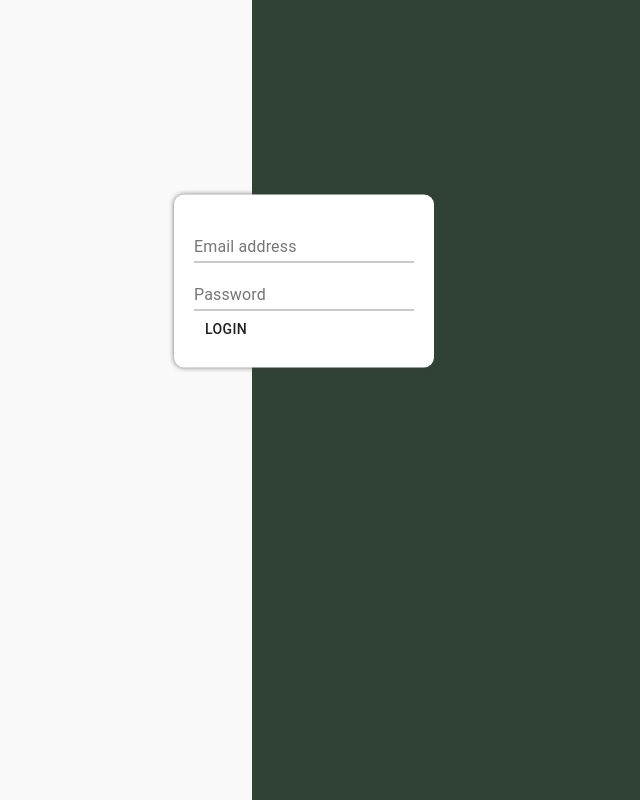
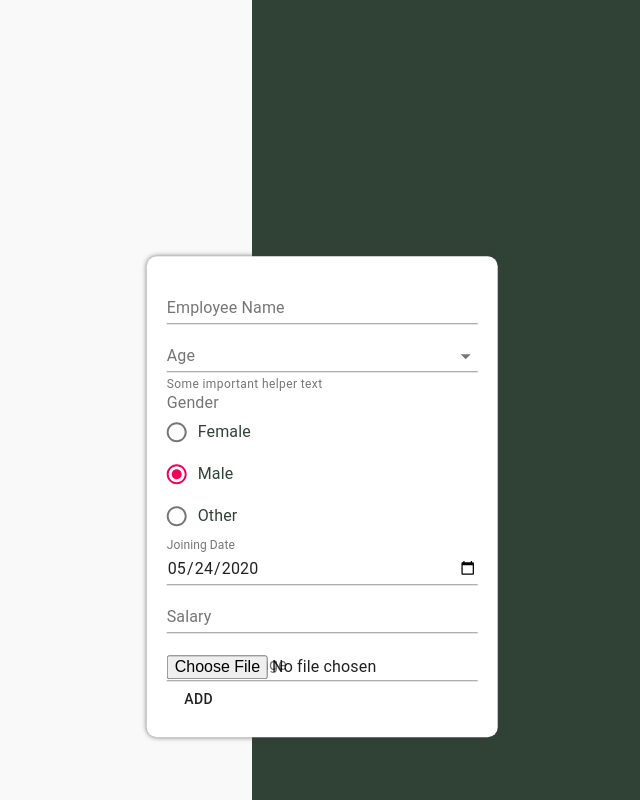
Before and after one commit to 0prodigy/masai-evaluation, a React (Create React App) app in the folder client/: page /dashboard in a window 1280 px wide. Before the commit this address led to /. Shown: the whole page, without its empty margins (132-772 px from the left). Built offline with nearby package versions, Linux system fonts and the light colour scheme.

Commit message:
Added employee form

```diff
--- /dev/null
+++ b/client/src/Components/EmployeeForm.jsx
@@ -0,0 +1,106 @@
+import {
+  Button,
+  FormControl,
+  FormControlLabel,
+  FormGroup,
+  FormHelperText,
+  FormLabel,
+  Input,
+  InputLabel,
+  MenuItem,
+  Radio,
+  RadioGroup,
+  Select,
+  TextField,
+} from "@material-ui/core";
+import React, { useState } from "react";
+import MainBg from "./MainBg";
+
+function EmployeeForm() {
+  const [gender, setGender] = useState("male");
+  const [department, setDepartment] = useState("");
+
+  const handleSubmit = (e) => {
+    e.preventDefault();
+    let data = new FormData(e.target);
+    console.log(data.get("salary"));
+  };
+
+  return (
+    <MainBg>
+      <form onSubmit={handleSubmit}>
+        <FormGroup>
+          <FormControl>
+            <InputLabel htmlFor="name">Employee Name</InputLabel>
+            <Input id="name" type="text" name="name" />
+          </FormControl>
+          <FormControl>
+            <InputLabel id="department">Age</InputLabel>
+            <Select
+              labelId="department"
+              id="department-helper"
+              value={department}
+              onChange={(e) => setDepartment(e.target.value)}
+              name="department"
+            >
+              <MenuItem value="">
+                <em>None</em>
+              </MenuItem>
+              <MenuItem value={"Human Resource"}>Human Resource</MenuItem>
+              <MenuItem value={"Technical"}>Technical</MenuItem>
+              <MenuItem value={"Public Relation"}>Public Relation</MenuItem>
+            </Select>
+            <FormHelperText>Some important helper text</FormHelperText>
+          </FormControl>
+        </FormGroup>
+        <FormGroup>
+          <FormControl component="fieldset">
+            <FormLabel component="legend">Gender</FormLabel>
+            <RadioGroup
+              aria-label="gender"
+              name="gender"
+              value={gender}
+              onChange={(e) => setGender(e.target.value)}
+            >
+              <FormControlLabel
+                value="female"
+                control={<Radio />}
+                label="Female"
+              />
+              <FormControlLabel value="male" control={<Radio />} label="Male" />
+              <FormControlLabel
+                value="other"
+                control={<Radio />}
+                label="Other"
+              />
+            </RadioGroup>
+          </FormControl>
+          <FormControl>
+            <TextField
+              id="date"
+              label="Joining Date"
+              type="date"
+              defaultValue="2020-05-24"
+              name="joiningDate"
+              InputLabelProps={{
+                shrink: true,
+              }}
+            />
+          </FormControl>
+          <FormControl>
+            <TextField id="salary" label="Salary" type="text" name="salary" />
+          </FormControl>
+        </FormGroup>
+        <FormGroup>
+          <FormControl>
+            <InputLabel htmlFor="image">Employee Image</InputLabel>
+            <Input type="file" name="image" />
+          </FormControl>
+        </FormGroup>
+        <Button type="submit">Add</Button>
+      </form>
+    </MainBg>
+  );
+}
+
+export default EmployeeForm;
--- a/client/src/Routes/Home.jsx
+++ b/client/src/Routes/Home.jsx
@@ -7,7 +7,7 @@ import MainBg from "../Components/MainBg";
 const Wrapper = styled.div``;
 
 function Home({ children, ...rest }) {
-  const state = { isAuth: false };
+  const state = { isAuth: true };
   return (
     <Wrapper>
       <Route
--- a/client/src/Routes/MainRoute.jsx
+++ b/client/src/Routes/MainRoute.jsx
@@ -1,5 +1,6 @@
 import React from "react";
 import { Route, Switch } from "react-router-dom";
+import EmployeeForm from "../Components/EmployeeForm";
 import LoginFrom from "../Components/LoginFrom";
 import RegisterFrom from "../Components/RegisterForm";
 import Home from "./Home";
@@ -32,7 +33,9 @@ function MainRoutes() {
           </Home>
         )}
       />
-      <PrivateRoutes path="/dashboard"></PrivateRoutes>
+      <PrivateRoutes path="/dashboard">
+        <EmployeeForm />
+      </PrivateRoutes>
     </Switch>
   );
 }
--- a/client/src/Routes/PrivateRoutes.jsx
+++ b/client/src/Routes/PrivateRoutes.jsx
@@ -3,7 +3,7 @@ import React from "react";
 import { Route, Redirect } from "react-router-dom";
 
 function PrivateRoutes({ children, ...rest }) {
-  const state = { isAuth: false };
+  const state = { isAuth: true };
   return (
     <Route
       {...rest}
--- a/client/src/index.js
+++ b/client/src/index.js
@@ -1,17 +1,6 @@
-import React from 'react';
-import ReactDOM from 'react-dom';
-import './index.css';
-import App from './App';
-import reportWebVitals from './reportWebVitals';
+import React from "react";
+import ReactDOM from "react-dom";
+import "./index.css";
+import App from "./App";
 
-ReactDOM.render(
-  <React.StrictMode>
-    <App />
-  </React.StrictMode>,
-  document.getElementById('root')
-);
-
-// If you want to start measuring performance in your app, pass a function
-// to log results (for example: reportWebVitals(console.log))
-// or send to an analytics endpoint. Learn more: https://bit.ly/CRA-vitals
-reportWebVitals();
+ReactDOM.render(<App />, document.getElementById("root"));
```
Also changed, not shown: client/src/Components/Employees.jsx (added, +7 -0 lines).
